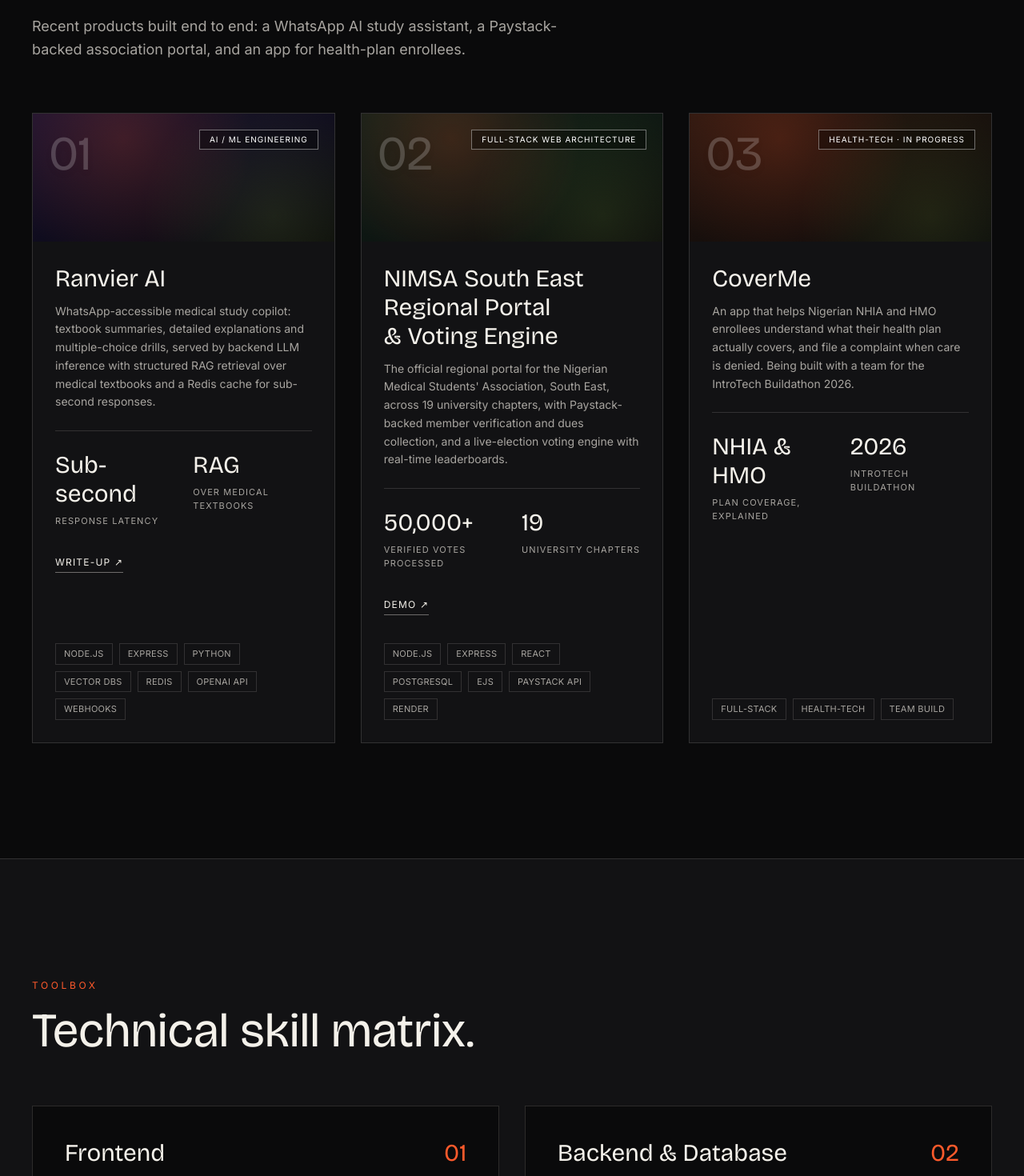
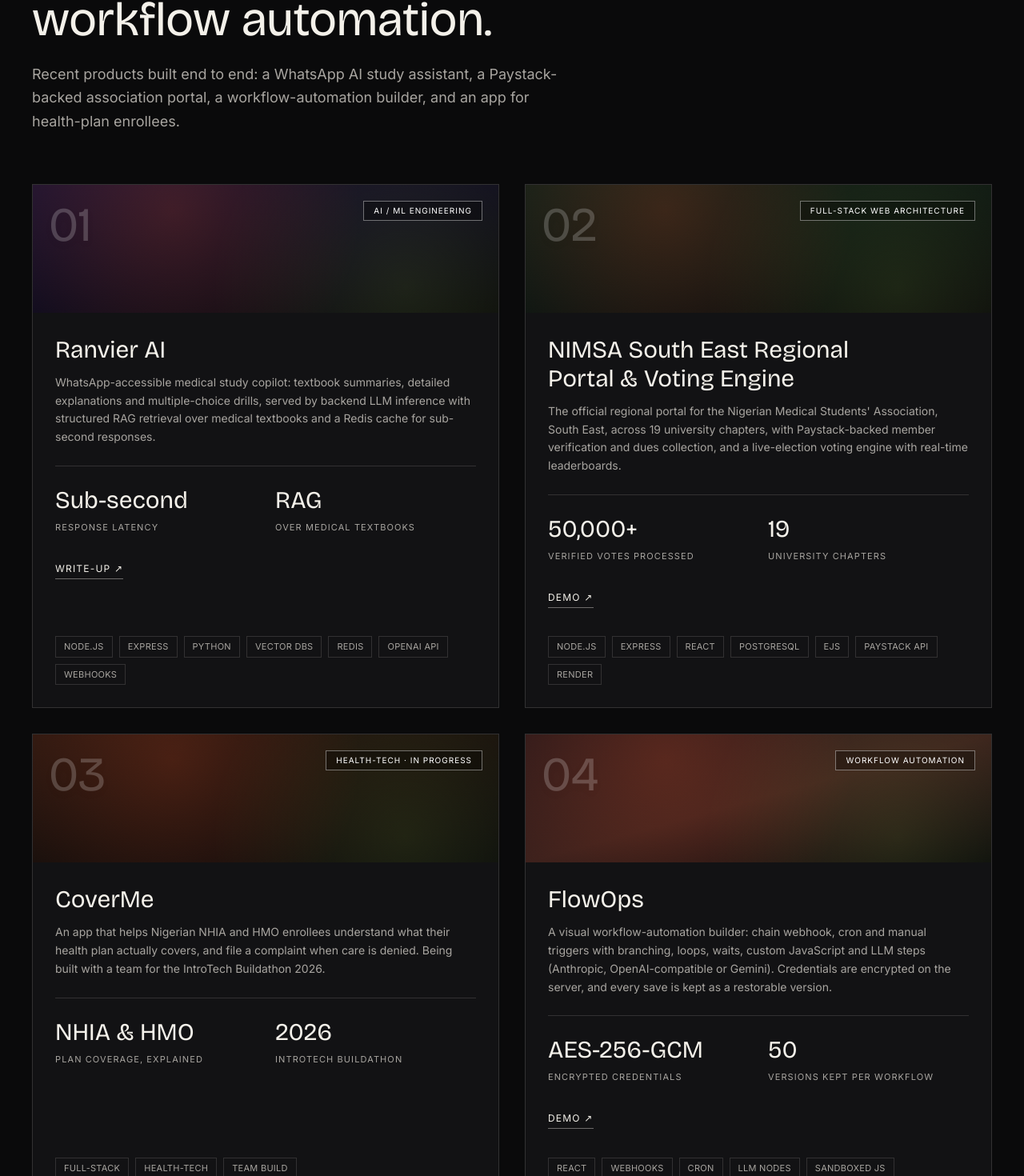
Before and after one commit to BLACK1DOLLAR/portfolio-site, a Next.js app: page / in a window 1280 px wide. Shown: the part 1208-2678 px from the top of the page at 80% size. Built offline with nearby package versions, Linux system fonts and the light colour scheme.

Commit message:
Add FlowOps to Featured Systems
Fourth card for the workflow-automation builder, linked to its live demo.
Grid goes to two columns so four cards sit evenly.

```diff
--- a/src/components/Systems.tsx
+++ b/src/components/Systems.tsx
@@ -72,6 +72,23 @@ const systems: System[] = [
       { label: "Demo", href: "" }, // TODO: CoverMe demo URL once live
     ],
   },
+  {
+    index: "04",
+    category: "Workflow Automation",
+    name: "FlowOps",
+    summary:
+      "A visual workflow-automation builder: chain webhook, cron and manual triggers with branching, loops, waits, custom JavaScript and LLM steps (Anthropic, OpenAI-compatible or Gemini). Credentials are encrypted on the server, and every save is kept as a restorable version.",
+    stats: [
+      ["AES-256-GCM", "Encrypted credentials"],
+      ["50", "Versions kept per workflow"],
+    ],
+    tags: ["React", "Webhooks", "Cron", "LLM Nodes", "Sandboxed JS"],
+    gradient: "from-[#2e1a1a] via-[#3a201c] to-[#08080a]",
+    links: [
+      { label: "Repo", href: "" }, // TODO: FlowOps repo URL (or leave empty if private)
+      { label: "Demo", href: "https://flowops-dzsr.onrender.com/" },
+    ],
+  },
 ];
 
 export default function Systems() {
@@ -85,15 +102,16 @@ export default function Systems() {
             Featured Systems
           </span>
           <h2 className="font-display text-4xl md:text-6xl mt-4 max-w-3xl text-balance">
-            AI products, payment-ready platforms &amp; health-tech.
+            AI products, payment-ready platforms &amp; workflow automation.
           </h2>
           <p className="text-fg-dim text-base md:text-lg leading-relaxed mt-6 max-w-2xl">
             Recent products built end to end: a WhatsApp AI study assistant, a Paystack-backed
-            association portal, and an app for health-plan enrollees.
+            association portal, a workflow-automation builder, and an app for health-plan
+            enrollees.
           </p>
         </div>
 
-        <div className="grid grid-cols-1 lg:grid-cols-3 gap-6 md:gap-8">
+        <div className="grid grid-cols-1 md:grid-cols-2 gap-6 md:gap-8">
           {systems.map((s, i) => (
             <motion.article
               key={s.name}
```
